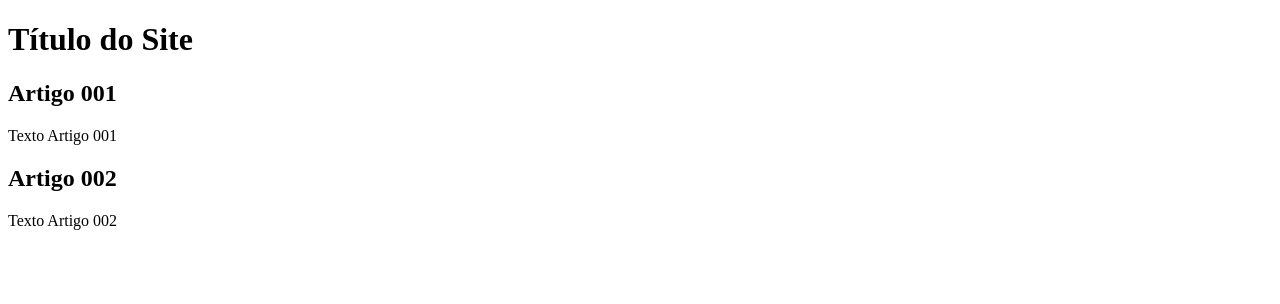
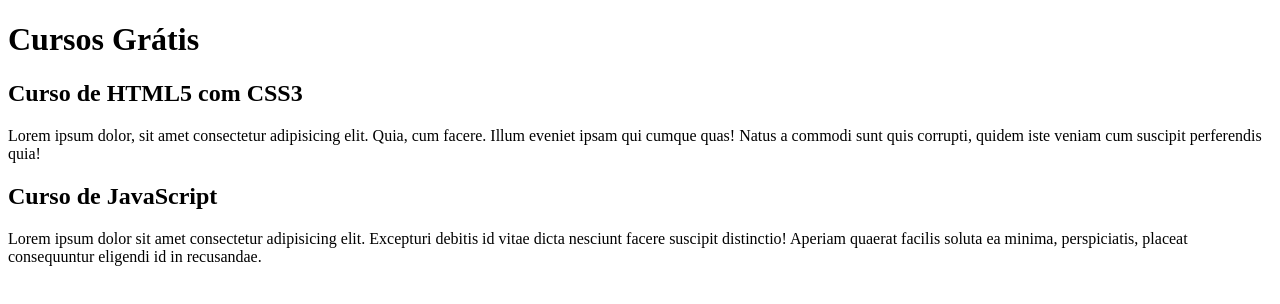
Before and after one commit to Bruce-Wayne-Viana/projeto-site, a plain HTML site: page index.html in a window 1280 px wide. Drawn offline with Linux system fonts and the light colour scheme.

Commit message:
Comecei a escrever o conteúdo

```diff
--- a/index.html
+++ b/index.html
@@ -8,15 +8,15 @@
 <body>
     <main>
         <header>
-            <h1>Título do Site</h1>
+            <h1>Cursos Grátis</h1>
         </header>
         <article>
-            <h2>Artigo 001</h2>
-            <p>Texto Artigo 001</p>
+            <h2>Curso de HTML5 com CSS3</h2>
+            <p>Lorem ipsum dolor, sit amet consectetur adipisicing elit. Quia, cum facere. Illum eveniet ipsam qui cumque quas! Natus a commodi sunt quis corrupti, quidem iste veniam cum suscipit perferendis quia!</p>
         </article>
         <article>
-            <h2>Artigo 002</h2>
-            <p>Texto Artigo 002</p>
+            <h2>Curso de JavaScript</h2>
+            <p>Lorem ipsum dolor sit amet consectetur adipisicing elit. Excepturi debitis id vitae dicta nesciunt facere suscipit distinctio! Aperiam quaerat facilis soluta ea minima, perspiciatis, placeat consequuntur eligendi id in recusandae.</p>
         </article>
     </main>
 </body>
```
